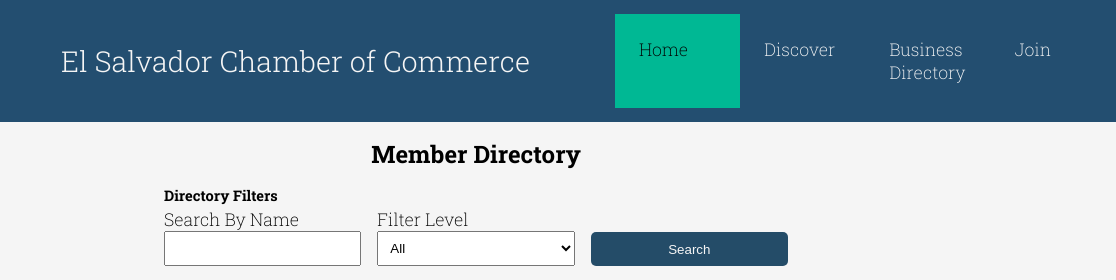
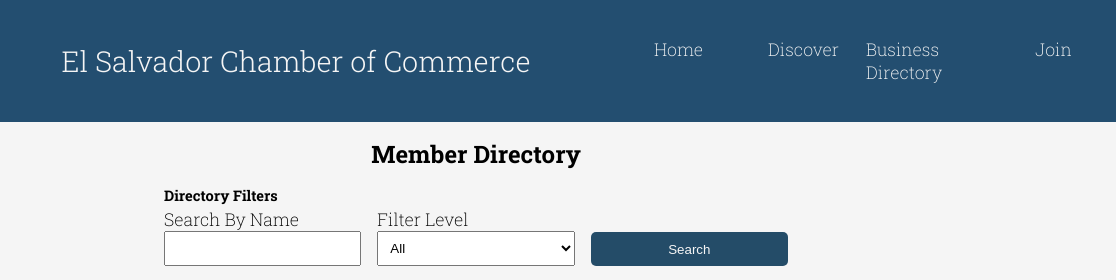
Before and after one commit to drnodev/wdd231, a plain HTML site: page chamber/directory.html in a window 1280 px wide. Shown: the top 280 px of the page, 164-1280 px from the left. Drawn offline with Linux system fonts and the light colour scheme.

Commit message:
no a tag

```diff
--- a/chamber/directory.html
+++ b/chamber/directory.html
@@ -51,10 +51,10 @@
         </div>
         <nav>
             <ul class="navigation">
-                <li><a class="active" href="#">Home</a></li>
-                <li><a href="#">Discover</a></li>
-                <li><a href="#">Business Directory</a></li>
-                <li><a href="#">Join</a></li>
+                <li>Home</li>
+                <li>Discover</li>
+                <li>Business Directory</li>
+                <li>Join</li>
             </ul>
         </nav>
     </header>
```
